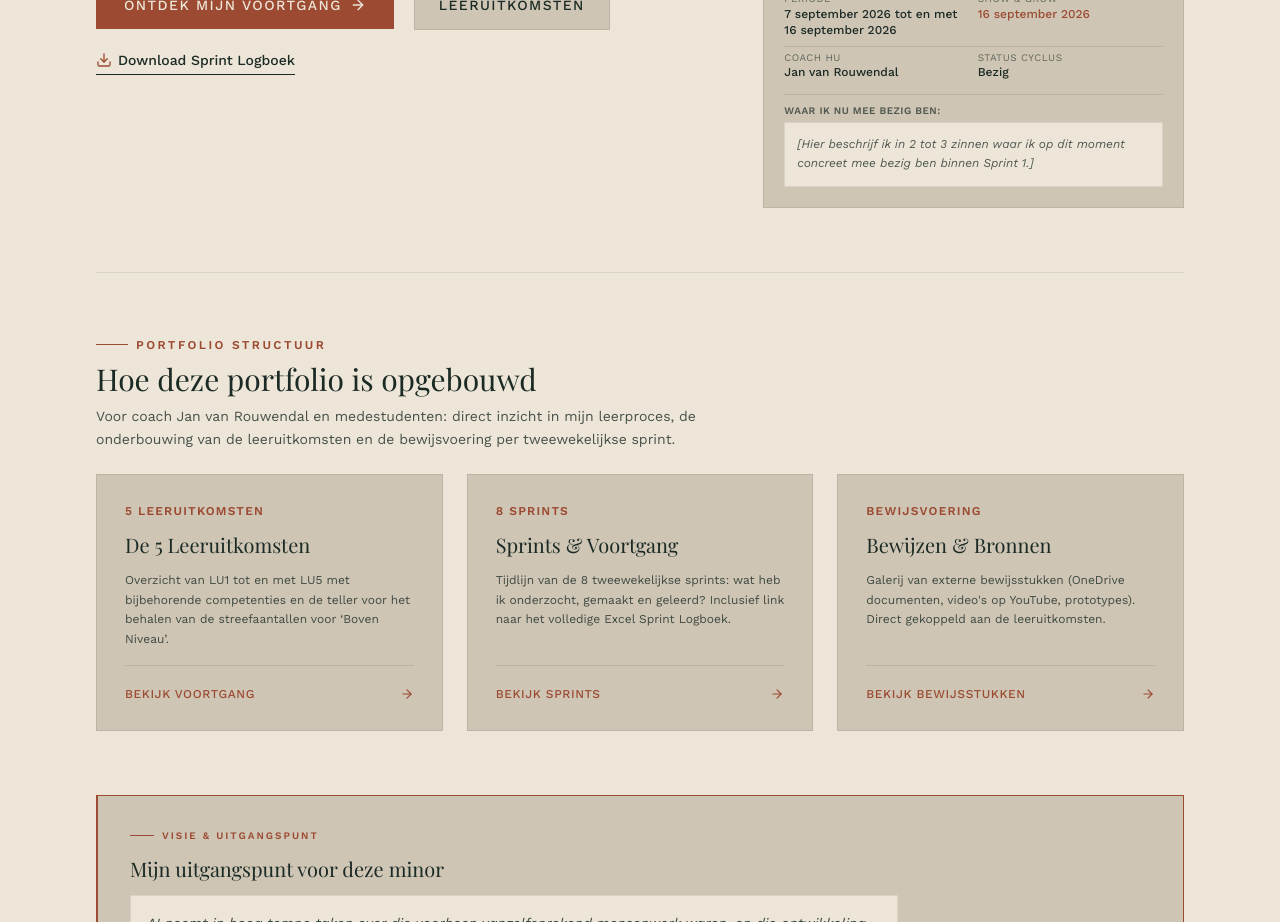
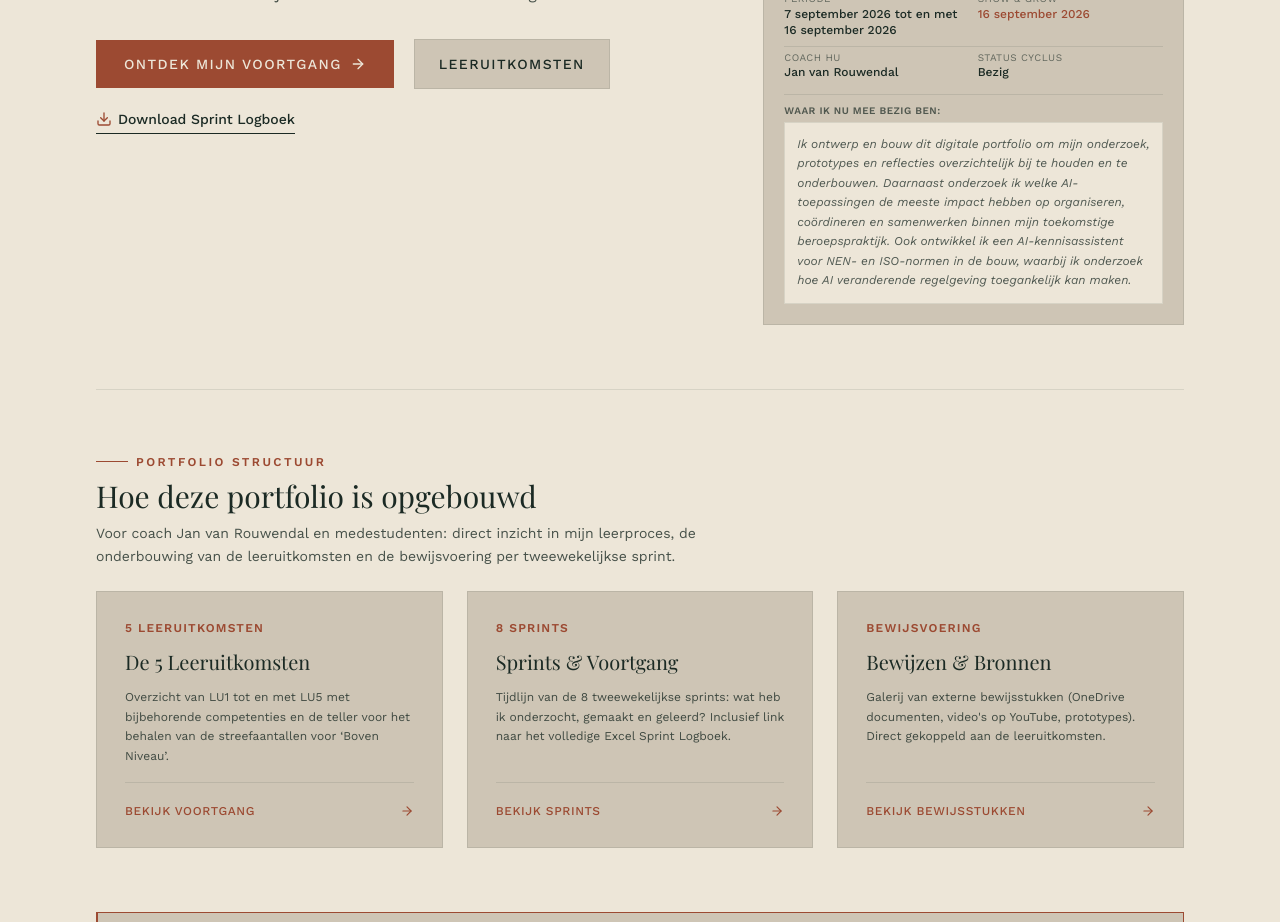
Before and after one commit to jasmijnmesu-hub/Portfolio-Jasmijn-Mesu, a React (Vite) app: page / in a window 1280 px wide. Shown: the part 880-1802 px from the top of the page. Built offline with nearby package versions, Linux system fonts and the light colour scheme; a web font is replaced by a local one.

Commit message:
Koppel home-samenvatting aan actieve sprint

```diff
--- a/src/data/portfolioData.ts
+++ b/src/data/portfolioData.ts
@@ -211,6 +211,7 @@ export const initialEvidenceItems: EvidenceItem[] = [
     id: 'BEW-01',
     title: 'Ontwerp en Bouw van dit Digitale Portfolio',
     description: 'Opzet en ontwikkeling van dit portfolio, waarin ik gedurende de minor mijn onderzoek, prototypes en reflecties overzichtelijk bijhoud en onderbouw.',
+    summary: 'Ik ontwerp en bouw dit digitale portfolio om mijn onderzoek, prototypes en reflecties overzichtelijk bij te houden en te onderbouwen.',
     type: 'prototype',
     platform: 'Vercel (Live Website)',
     externalUrl: '#',
@@ -222,6 +223,7 @@ export const initialEvidenceItems: EvidenceItem[] = [
     id: 'BEW-02',
     title: 'Onderzoek: Impact van AI op Organiseren en Samenwerken',
     description: 'Als aankomend project- en organisatieprofessional onderzoek ik welke AI-toepassingen de meeste impact hebben op organiseren, coördineren en samenwerken met verschillende betrokkenen, zodat ik weet wat dit voor mijn toekomstige baan gaat betekenen.',
+    summary: 'Daarnaast onderzoek ik welke AI-toepassingen de meeste impact hebben op organiseren, coördineren en samenwerken binnen mijn toekomstige beroepspraktijk.',
     type: 'document',
     platform: 'PDF',
     externalUrl: '#',
@@ -233,6 +235,7 @@ export const initialEvidenceItems: EvidenceItem[] = [
     id: 'BEW-03',
     title: 'Applicatie: AI-Kennisassistent voor NEN- en ISO-normen in de Bouw',
     description: 'Onderzoek en bouw van een applicatie over NEN- en ISO-normen binnen de bouw: hoe deze normen continu veranderen door nieuwe wetgeving, technologische ontwikkelingen en de verplichte evaluatie van ISO-normen elke vijf jaar, wat AI hier al van weet en waar bouwbedrijven zich moeten aanmelden.',
+    summary: 'Ook ontwikkel ik een AI-kennisassistent voor NEN- en ISO-normen in de bouw, waarbij ik onderzoek hoe AI veranderende regelgeving toegankelijk kan maken.',
     type: 'prototype',
     platform: 'Applicatie',
     externalUrl: '#',
--- a/src/pages/HomePage.tsx
+++ b/src/pages/HomePage.tsx
@@ -1,6 +1,6 @@
 import React from 'react';
 import { NavTab } from '../types';
-import { studentProfile, learningOutcomes, sprintsData, SPRINT_LOGBOEK_DOWNLOAD } from '../data/portfolioData';
+import { studentProfile, learningOutcomes, sprintsData, initialEvidenceItems, SPRINT_LOGBOEK_DOWNLOAD } from '../data/portfolioData';
 import { PhotoFrame } from '../components/PhotoFrame';
 import { ArrowRight, Download, Calendar, Award } from 'lucide-react';
 
@@ -10,6 +10,10 @@ interface HomePageProps {
 
 export const HomePage: React.FC<HomePageProps> = ({ onNavigate }) => {
   const currentSprint = sprintsData.find((s) => s.status === 'bezig') || sprintsData[0];
+  const currentSprintEvidence = initialEvidenceItems.filter((item) => currentSprint.evidenceIds.includes(item.id));
+  const evidenceSummary = currentSprintEvidence.length > 0
+    ? currentSprintEvidence.map((item) => item.summary || item.description).join(' ')
+    : `Voor ${currentSprint.title} zijn nog geen bewijzen toegevoegd.`;
   const totalDemonstrated = learningOutcomes.reduce((acc, curr) => acc + curr.currentCount, 0); // At 0
   const totalTarget = learningOutcomes.reduce((acc, curr) => acc + curr.targetCount, 0); // 18
 
@@ -102,7 +106,7 @@ export const HomePage: React.FC<HomePageProps> = ({ onNavigate }) => {
               </div>
               <div className="p-4 bg-[#CEC5B5] border border-[#1B2A24]/10">
                 <div className="text-2xl sm:text-3xl font-serif mb-1 text-[#1B2A24]">
-                  Sprint 1
+                  {currentSprint.title}
                 </div>
                 <div className="text-[10px] uppercase tracking-wider font-bold opacity-60 text-[#1B2A24]">
                   Huidige Sprint
@@ -118,7 +122,7 @@ export const HomePage: React.FC<HomePageProps> = ({ onNavigate }) => {
                 </span>
                 <span className="inline-flex items-center gap-1.5 px-2.5 py-1 bg-[#EDE6D8] border border-[#1B2A24]/10 text-[11px] font-sans font-medium text-[#1B2A24]">
                   <Calendar className="w-3 h-3 text-[#9C4A32]" />
-                  Sprint 1
+                  {currentSprint.title}
                 </span>
               </div>
 
@@ -145,13 +149,12 @@ export const HomePage: React.FC<HomePageProps> = ({ onNavigate }) => {
                 </div>
               </div>
 
-              {/* Placeholder voor 2 tot 3 zinnen van Jasmijn */}
               <div className="pt-2 border-t border-[#1B2A24]/10">
                 <span className="block text-[10px] uppercase tracking-wider font-bold text-[#1B2A24]/70 mb-1">
                   Waar ik nu mee bezig ben:
                 </span>
                 <p className="text-xs text-[#1B2A24]/75 italic bg-[#EDE6D8] p-3 border border-[#1B2A24]/10 leading-relaxed">
-                  [Hier beschrijf ik in 2 tot 3 zinnen waar ik op dit moment concreet mee bezig ben binnen Sprint 1.]
+                  {evidenceSummary}
                 </p>
               </div>
             </div>
--- a/src/types.ts
+++ b/src/types.ts
@@ -35,6 +35,7 @@ export interface EvidenceItem {
   id: string;
   title: string;
   description: string;
+  summary?: string;
   type: EvidenceType;
   platform: string; // e.g., 'OneDrive', 'YouTube', 'SharePoint', 'Canva'
   externalUrl: string;
```
Also changed, not shown: 1 other file (tests, documents, lock files or other folders).
